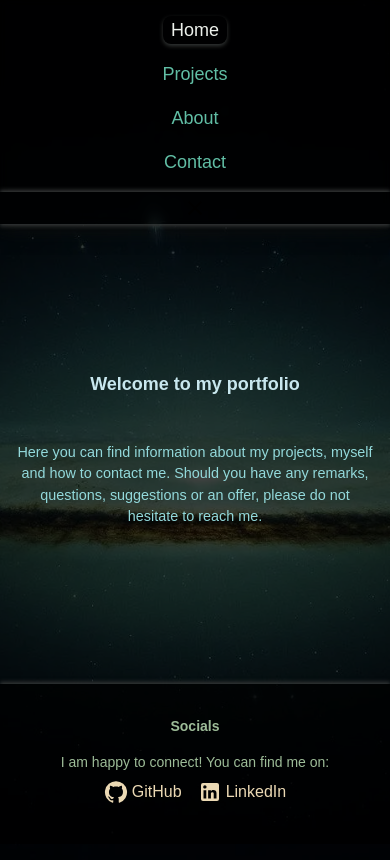
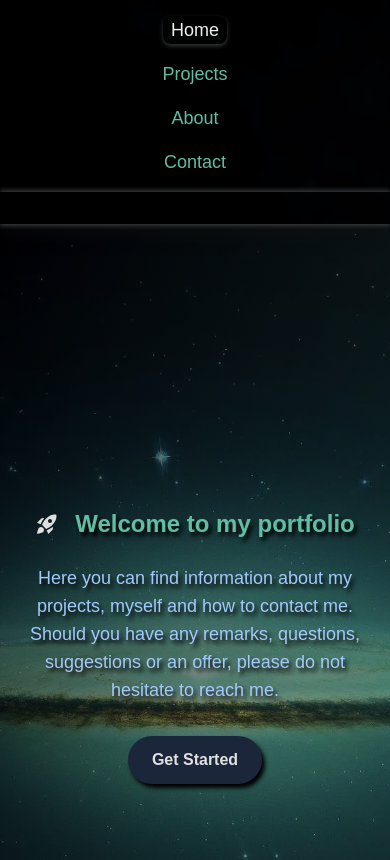
Before and after one commit to SpooRe91/mb-portfolio-app, a Next.js app in the folder mb-portfolio-app/: page / in a window 390 px wide. Shown: the top 860 px of the page. Built offline with nearby package versions, Linux system fonts and the light colour scheme; no server answers.

Commit message:
update: fixed some styles, re-factored the home page, added more texts to json

```diff
--- a/mb-portfolio-app/src/Components/Footer/Footer.tsx
+++ b/mb-portfolio-app/src/Components/Footer/Footer.tsx
@@ -1,6 +1,6 @@
 "use client";
 import { GitHub, LinkedIn } from "@mui/icons-material";
-import { useGetViewWidth, useExtractText } from "@PortfolioApp/hooks";
+import { useExtractText } from "@PortfolioApp/hooks";
 import Link from "next/link";
 
 export const Footer = () => {
--- a/mb-portfolio-app/src/Components/Form/ContactForm.tsx
+++ b/mb-portfolio-app/src/Components/Form/ContactForm.tsx
@@ -2,6 +2,7 @@
 import { useContactForm, useExtractText } from "@PortfolioApp/hooks";
 import GlobalLoader from "../Loader/GlobalLoader";
 import Notification from "../Notification/Notification";
+import Button from "@mui/material/Button";
 
 export const ContactForm = () => {
     const {
@@ -109,13 +110,14 @@ export const ContactForm = () => {
                     {formError.message && <p className="text-red-600">{formError.message}</p>}
                 </div>
                 {!isFormDisabled && (
-                    <button
+                    <Button
                         type="submit"
                         className="w-full py-2 bg-colorMedLightBlue text-white rounded-md hover:bg-colorMediumDark"
                         disabled={isFormDisabled}
+                        variant="contained"
                     >
                         Send
-                    </button>
+                    </Button>
                 )}
             </form>
         </div>
--- a/mb-portfolio-app/src/Components/Loader/GlobalLoader.tsx
+++ b/mb-portfolio-app/src/Components/Loader/GlobalLoader.tsx
@@ -26,7 +26,7 @@ export const GlobalLoader = ({
                 <TextBlock
                     title={loadingText ? loadingText : "Loading..."}
                     titleClassName={`md:text-2xl sm:text-base ${textClassName}`}
-                    className="tracking-widest text-colorMediumDark md:text-3xl sm:text-xl text-center"
+                    className="tracking-widest text-colorMediumDark md:text-3xl sm:text-xl text-center drop-shadow-homeTextShadow"
                 />
             </div>
         </div>
--- a/mb-portfolio-app/src/Components/Loader/LocalLoader.tsx
+++ b/mb-portfolio-app/src/Components/Loader/LocalLoader.tsx
@@ -32,7 +32,7 @@ export const LocalLoader = ({ loadingText, mainClassName, textClassName }: Loadi
             <TextBlock
                 title={loadingText ? loadingText : "Loading..."}
                 titleClassName={`md:text-2xl sm:text-base ${textClassName}`}
-                className="tracking-widest text-colorMediumDark md:text-3xl sm:text-xl text-center"
+                className="tracking-widest text-colorMediumDark md:text-3xl sm:text-xl text-center drop-shadow-homeTextShadow"
             />
         </div>
     );
--- a/mb-portfolio-app/src/Components/NavBar/NavBar.tsx
+++ b/mb-portfolio-app/src/Components/NavBar/NavBar.tsx
@@ -32,7 +32,7 @@ export const NavBar = () => {
                                 alt="Logo"
                                 width={64}
                                 height={64}
-                                className="rounded-[10px] border-y-pink-900 md:hover:hover:shadow-box-shadow-logo overflow-hidden transition-all"
+                                className="rounded-[10px] md:hover:hover:shadow-box-shadow-logo overflow-hidden transition-all"
                             />
                         </Link>
                     </div>
--- a/mb-portfolio-app/src/app/about/page.tsx
+++ b/mb-portfolio-app/src/app/about/page.tsx
@@ -34,7 +34,7 @@ const About = () => {
                 priority
             />
             <div className="z-[10] relative flex flex-col items-center text-about-text-color sm:gap-[0.5rem]">
-                <div className="flex flex-wrap gap-5 flex-col align-middle items-center max-w-4xl bg-bg-transparent-black-main p-[1.25rem] rounded-[5px] shadow-box-shadow-border-bottom">
+                <div className="flex flex-wrap gap-5 flex-col align-middle items-center max-w-4xl bg-bg-transparent-black-secondary p-[1.25rem] rounded-[5px] shadow-box-shadow-border-bottom">
                     <h1 className="text-3xl font-bold mb-4 sm:mb-0">{keyToText("ABOUT.HEADER")}</h1>
                     <p className={`text-left md:text-lg sm:text-sm`}>{keyToText("ABOUT.FIRST_PARAGRAPH")}</p>
                     <p className={`text-left md:text-lg sm:text-sm`}>{keyToText("ABOUT.SECOND_PARAGRAPH")}</p>
@@ -43,7 +43,7 @@ const About = () => {
                     <TextBlock
                         title={keyToText("PROJECTS.TECHS_I_USE")}
                         titleClassName="mb-0 sm:text-base md:text-xl"
-                        className="flex flex-col items-center text-center justify-cetetext-block p-2 text-tech-text-color"
+                        className="flex flex-col items-center text-center justify-cetetext-block p-2 text-tech-text-color drop-shadow-homeTextShadow"
                     />
                     <div className="max-w-4xl w-850px w-max-[850px] bg-bg-transparent-black-main rounded-[8px] mb-[15rem] shadow-box-shadow-border-bottom">
                         <div className="flex flex-row flex-wrap p-[1rem] justify-center gap-[1rem] w-full max-w-[750px]">
--- a/mb-portfolio-app/src/app/page.tsx
+++ b/mb-portfolio-app/src/app/page.tsx
@@ -1,33 +1,56 @@
 "use client";
+import RocketLaunchIcon from "@mui/icons-material/RocketLaunch";
 import { useExtractText } from "@PortfolioApp/hooks";
 import { homeBG } from "../../public/backgrounds";
 import Image from "next/image";
+import { motion } from "framer-motion";
+import Link from "next/link";
 
 const HomePage = () => {
     const { keyToText } = useExtractText();
 
     return (
-        <section className="relative min-h-screen md:min-h-screen-h-md sm:min-h-screen-h-sm flex flex-col items-center justify-center">
+        <section className="relative min-h-screen flex flex-col items-center justify-center bg-gradient-to-br from-[#00000091] to-[#49998538] overflow-hidden">
+            <motion.div
+                className="absolute top-0 left-0 w-full h-full"
+                initial={{ y: "-20%" }}
+                animate={{ y: "0%" }}
+                transition={{ duration: 1, ease: "easeOut" }}
+                style={{ zIndex: -1 }}
+            >
                 <Image
                     src={homeBG}
                     alt="BG IMAGE"
-                className="w-full min-h-bg-image-height object-cover fixed z-[-1] brightness-[0.25]"
+                    className="w-full min-h-screen object-cover brightness-75"
                     priority
                 />
-            <div
-                className={`animate-homePage-slide-in-top w-full flex flex-col items-center md:backdrop-blur-[5px] justify-center max-w-4xl sm:gap-[0.5rem] md:mx-auto rounded-[8px] h-full relative transition-all`}
+            </motion.div>
+
+            <motion.div
+                className="text-center max-w-4xl mx-auto px-5 py-16"
+                initial={{ opacity: 0, y: 20 }}
+                animate={{ opacity: 1, y: 0 }}
+                transition={{ duration: 1, ease: "easeOut", delay: 0.5 }}
             >
-                <h1
-                    className={`animate-homePage-fade-in w-full sm:font-extrabold md:font-normal text-center md:text-4xl md:px-5 md:py-8 sm:text-lg sm:px-3 sm:py-5 text-tech-text-color`}
-                >
+                <div className="flex items-center justify-center mb-6">
+                    <RocketLaunchIcon className="text-[#dfdfdf] text-6xl mr-4" />
+                    <h1 className="sm:text-2xl md:text-5xl font-extrabold text-colorMedLightBlue drop-shadow-homeTextShadow">
                         {keyToText("HOME.WELCOME_MAIN")}
                     </h1>
-                <p
-                    className={`animate-homePage-fade-in max-w-[40rem] text-center md:text-[1.2rem] md:px-5 md:py-8 sm:text-[0.9rem] sm:px-4 sm:py-4 text-colorDarkMedBlue`}
-                >
+                </div>
+                <p className="text-lg text-[#a2c9fc] mb-8 drop-shadow-homeTextShadow">
                     {keyToText("HOME.SECONDARY_TEXT")}
                 </p>
-            </div>
+                <motion.button
+                    className="px-6 py-3 bg-[#1B263B] text-[#E0E1DD] font-bold rounded-full drop-shadow-homeTextShadow hover:bg-[#68948a] transition-all"
+                    whileHover={{ scale: 1.05 }}
+                    whileTap={{ scale: 0.95 }}
+                >
+                    <Link href="/projects" passHref>
+                        Get Started
+                    </Link>
+                </motion.button>
+            </motion.div>
         </section>
     );
 };
--- a/mb-portfolio-app/src/app/styles/globals.css
+++ b/mb-portfolio-app/src/app/styles/globals.css
@@ -8,6 +8,7 @@
     --background-end-rgb: 255, 255, 255;
     scroll-behavior: smooth;
     overflow-x: hidden;
+    margin-right: calc(100% - 100vw);
 }
 
 @media (prefers-color-scheme: dark) {
@@ -26,6 +27,8 @@ body {
     margin: 0;
     padding: 0;
     background: linear-gradient(90deg, #000000 0%, #0d0e0e 50%, #000000 100%);
+    word-wrap: break-word;
+    margin-right: calc(100vw - 100%);
 }
 
 @layer utilities {
--- a/mb-portfolio-app/text.json
+++ b/mb-portfolio-app/text.json
@@ -6,7 +6,8 @@
     "PROJECTS": {
         "LOCAL_LOADING_TEXT": "Fetching my projects, please wait...",
         "MY_PROJECTS": "My projects",
-        "TECHS_I_USE": "most of the technologies I currently use:"
+        "TECHS_I_USE": "most of the technologies I currently use:",
+        "MORE_PORJECTS_ON_GH":"You can also browse my GitHub repositories."
     },
     "ABOUT": {
         "HEADER": "About Me",
```
Also changed, not shown: mb-portfolio-app/src/app/contactMe/page.tsx (+4 -4 lines), mb-portfolio-app/src/app/projects/page.tsx (+8 -3 lines), mb-portfolio-app/tailwind.config.ts (+5 -2 lines). Lines whose indentation alone changed are shown as unchanged.
